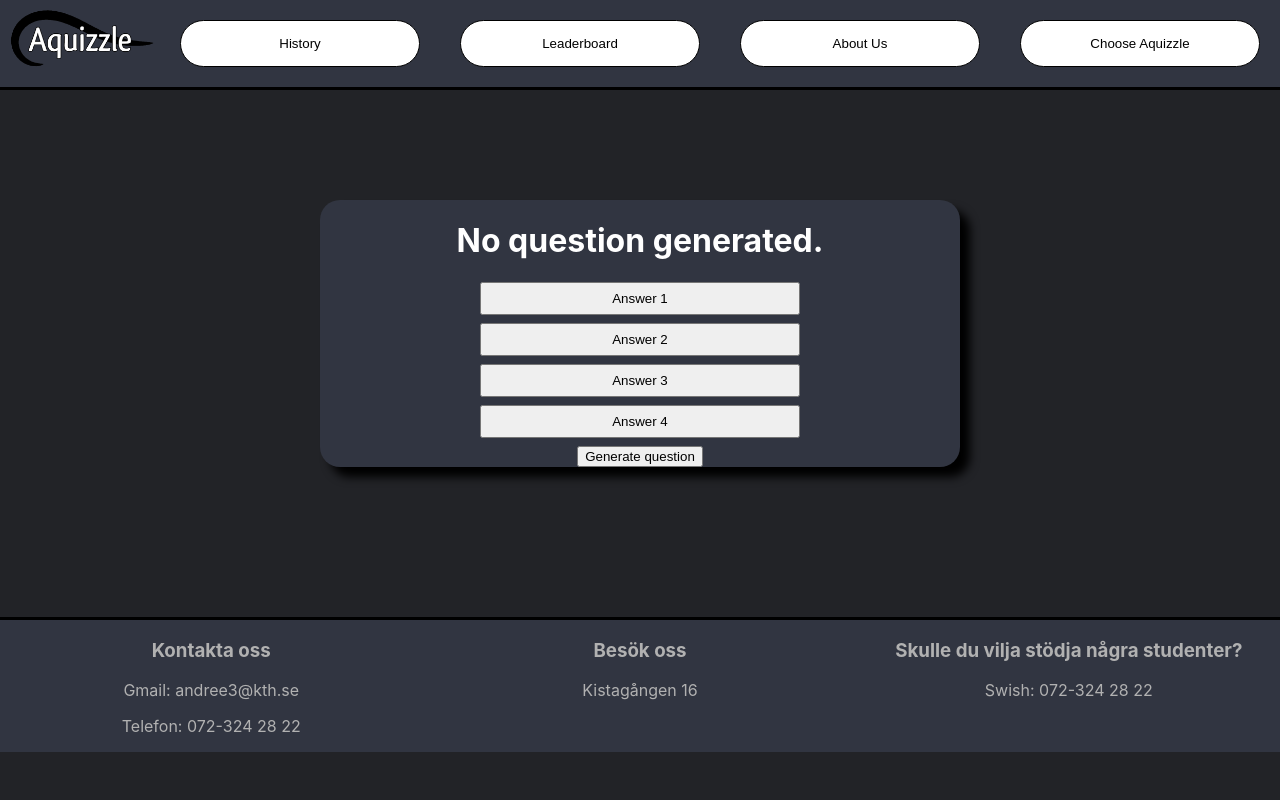
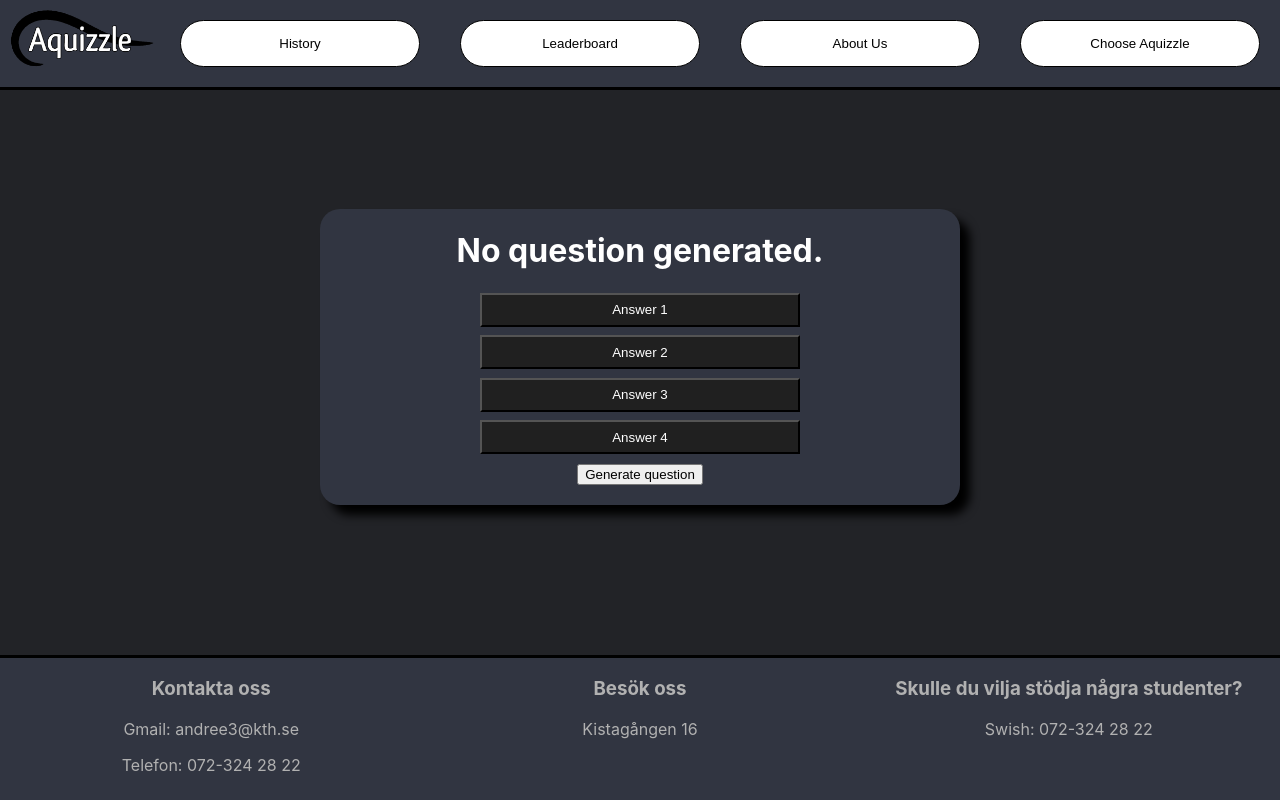
Before and after one commit to Aquizzle-Dev-Team/Aquizzle, a React (Create React App) app: page / in a window 1280 px wide. Built offline with nearby package versions, Linux system fonts and the light colour scheme; no server answers.

Commit message:
Some minor styling and css

```diff
--- a/src/css/App.css
+++ b/src/css/App.css
@@ -8,6 +8,7 @@
   "startHomePage startHomePage"
   "quiz quiz"
   "footer footer";
+  height: 100vh;
 }
 .logo{
   grid-area: logo;
--- a/src/css/footer.css
+++ b/src/css/footer.css
@@ -18,5 +18,3 @@
 .stödjaStudenter{
     grid-area: stödjaStudenter;
 }
-
-.footerDiv p{}
--- a/src/css/quiz.css
+++ b/src/css/quiz.css
@@ -34,6 +34,8 @@
     height: 80%;
     margin-left: auto;
     margin-right: auto;
+    background-color: rgb(32, 32, 32);
+    color: white;
 }
 .answer2{
     grid-area: answer2;
@@ -43,6 +45,8 @@
     width: 50%;
     margin-left: auto;
     margin-right: auto;
+    background-color: rgb(32, 32, 32);
+    color: white;
 }
 .answer3{
     grid-area: answer3;
@@ -52,6 +56,8 @@
     width: 50%;
     margin-left: auto;
     margin-right: auto;
+    background-color: rgb(32, 32, 32);
+    color: white;
 }
 .answer4{
     grid-area: answer4;
@@ -61,11 +67,14 @@
     width: 50%;
     margin-left: auto;
     margin-right: auto;
+    background-color: rgb(32, 32, 32);
+    color: white;
 }
 
 .generateButton {
     grid-area: button;
     margin: auto;
+    margin-bottom: 20px;
 }
 
 .generateButtonContainer {
@@ -77,6 +86,5 @@
     display: none;
 }
 .quizDiv button:hover{
-    color: white;
-    background-color: rgb(32, 32, 32);
+    background-color: rgb(54, 54, 54);
 }
```
